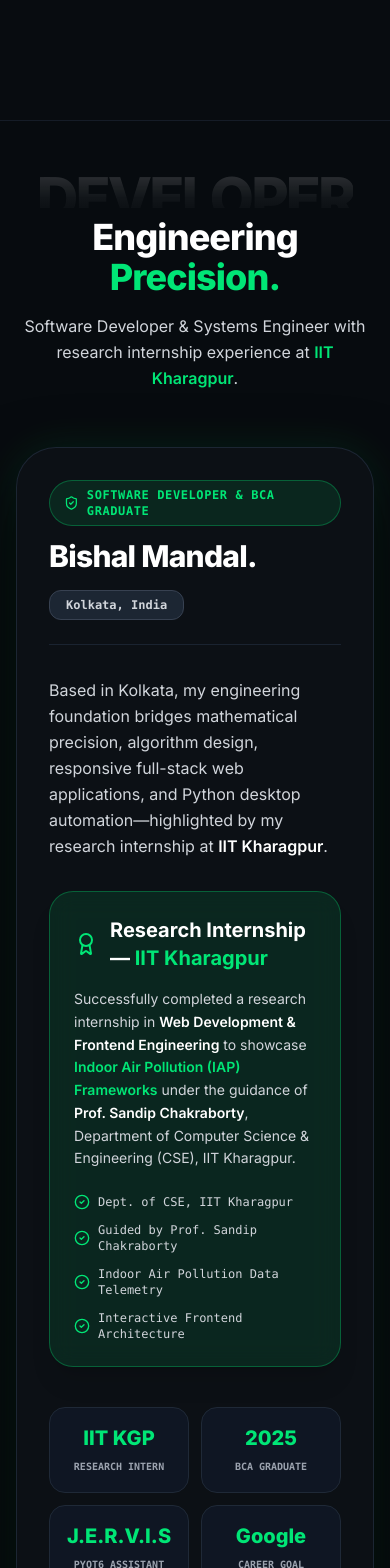
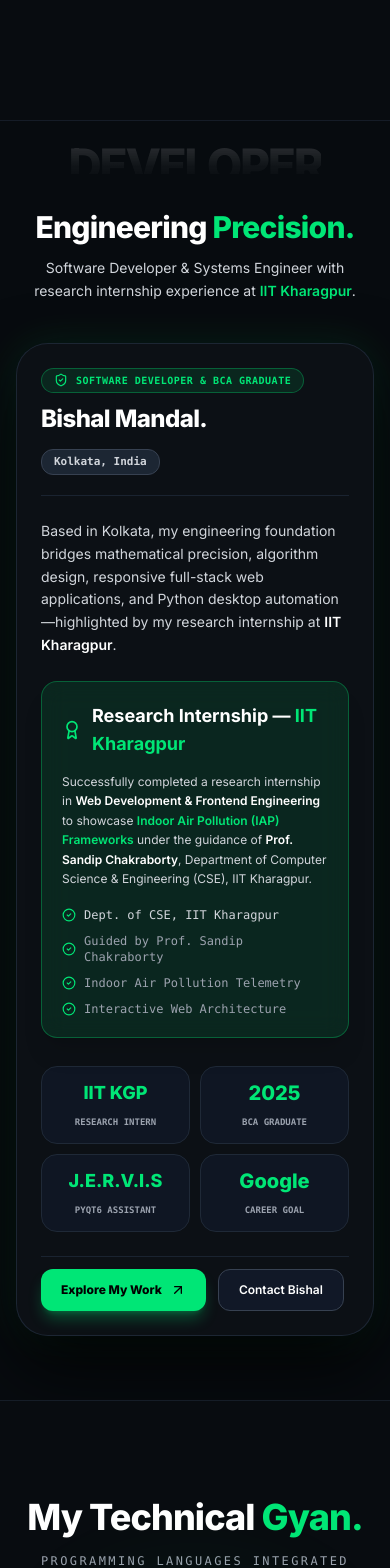
Before and after one commit to heyiamyourBishalMandal/Bishal_Mandal, a React (Vite) app: page / in a window 390 px wide. Shown: the part 4100-5668 px from the top of the page. Built offline with nearby package versions, Linux system fonts and the light colour scheme.

Commit message:
Perfect mobile responsive layout and positioning for DEVELOPER watermark heading

```diff
--- a/src/components/AboutDossier.jsx
+++ b/src/components/AboutDossier.jsx
@@ -11,141 +11,141 @@
     offset: ['start end', 'end start'],
   });
 
-  const titleY = useTransform(scrollYProgress, [0, 1], [-60, 80]);
-  const titleScale = useTransform(scrollYProgress, [0, 0.5, 1], [0.95, 1.05, 1.1]);
-  const titleOpacity = useTransform(scrollYProgress, [0, 0.3, 0.8, 1], [0.3, 0.85, 0.85, 0.2]);
+  const titleY = useTransform(scrollYProgress, [0, 1], [-30, 50]);
+  const titleScale = useTransform(scrollYProgress, [0, 0.5, 1], [0.95, 1.02, 1.08]);
+  const titleOpacity = useTransform(scrollYProgress, [0, 0.3, 0.8, 1], [0.25, 0.75, 0.75, 0.2]);
 
   return (
     <section
       ref={sectionRef}
       id="about"
-      className="py-24 md:py-36 px-4 sm:px-8 relative z-10 border-t border-gray-200 dark:border-gray-800/60 bg-white dark:bg-[#080c10]/95 transition-colors duration-500 overflow-hidden"
+      className="py-16 sm:py-24 md:py-36 px-4 sm:px-8 relative z-10 border-t border-gray-200 dark:border-gray-800/60 bg-white dark:bg-[#080c10]/95 transition-colors duration-500 overflow-hidden"
     >
-      {/* 1. GIANT OMNIBUDS-STYLE PARALLAX WATERMARK HEADING (DEVELOPER) */}
-      <div className="absolute top-8 left-0 right-0 z-0 pointer-events-none select-none flex justify-center overflow-hidden">
+      {/* 1. GIANT OMNIBUDS-STYLE PARALLAX WATERMARK HEADING (DEVELOPER - Mobile Perfected) */}
+      <div className="absolute top-2 sm:top-8 left-0 right-0 z-0 pointer-events-none select-none flex justify-center overflow-hidden px-2">
         <motion.h1
           style={{
             y: titleY,
             scale: titleScale,
             opacity: titleOpacity,
           }}
-          className="text-[14vw] sm:text-[13vw] font-black uppercase text-transparent bg-clip-text bg-gradient-to-b from-gray-900/15 via-gray-700/10 to-transparent dark:from-white/20 dark:via-white/5 dark:to-transparent tracking-tighter leading-none text-center whitespace-nowrap"
+          className="text-[11.5vw] sm:text-[13vw] lg:text-[14vw] font-black uppercase text-transparent bg-clip-text bg-gradient-to-b from-gray-900/15 via-gray-700/10 to-transparent dark:from-white/20 dark:via-white/5 dark:to-transparent tracking-tighter leading-none text-center whitespace-nowrap"
         >
           DEVELOPER
         </motion.h1>
       </div>
 
-      <div className="container mx-auto max-w-5xl relative z-10">
-        {/* Section Header (Developer Dossier Badge Removed) */}
+      <div className="container mx-auto max-w-5xl relative z-10 pt-6 sm:pt-10">
+        {/* Section Header */}
         <motion.div
           initial={{ opacity: 0, y: 40 }}
           whileInView={{ opacity: 1, y: 0 }}
-          viewport={{ once: true, margin: '-60px' }}
+          viewport={{ once: true, margin: '-40px' }}
           transition={{ duration: 0.7, ease: 'easeOut' }}
-          className="text-center max-w-3xl mx-auto mb-14 sm:mb-20"
+          className="text-center max-w-3xl mx-auto mb-10 sm:mb-16 lg:mb-20"
         >
-          <h2 className="text-4xl sm:text-6xl lg:text-7xl font-black text-gray-900 dark:text-white tracking-tight mb-4">
+          <h2 className="text-3xl sm:text-6xl lg:text-7xl font-black text-gray-900 dark:text-white tracking-tight mb-3 sm:mb-4">
             Engineering <span className="text-cybergreen">Precision.</span>
           </h2>
-          <p className="text-gray-600 dark:text-gray-300 font-light text-base sm:text-xl lg:text-2xl leading-relaxed">
+          <p className="text-gray-600 dark:text-gray-300 font-light text-sm sm:text-xl lg:text-2xl leading-relaxed">
             Software Developer & Systems Engineer with research internship experience at <strong className="text-cybergreen font-semibold">IIT Kharagpur</strong>.
           </p>
         </motion.div>
 
-        {/* 2. MAIN EXECUTIVE SHOWCASE STAGE CARD (Without Image) */}
+        {/* 2. MAIN EXECUTIVE SHOWCASE STAGE CARD */}
         <motion.div
-          initial={{ opacity: 0, y: 60 }}
+          initial={{ opacity: 0, y: 50 }}
           whileInView={{ opacity: 1, y: 0 }}
-          viewport={{ once: true, margin: '-60px' }}
+          viewport={{ once: true, margin: '-40px' }}
           transition={{ duration: 0.8, ease: [0.16, 1, 0.3, 1] }}
-          className="relative bg-gray-50/90 dark:bg-[#0d1117]/95 backdrop-blur-2xl border border-gray-200 dark:border-gray-800/90 rounded-[2.5rem] sm:rounded-[3rem] p-8 sm:p-12 lg:p-14 shadow-[0_30px_70px_rgba(0,0,0,0.8),0_0_40px_rgba(0,230,118,0.12)] overflow-hidden transition-all duration-500 hover:border-cybergreen/40 space-y-8"
+          className="relative bg-gray-50/90 dark:bg-[#0d1117]/95 backdrop-blur-2xl border border-gray-200 dark:border-gray-800/90 rounded-[2rem] sm:rounded-[2.5rem] lg:rounded-[3rem] p-6 sm:p-10 lg:p-14 shadow-[0_30px_70px_rgba(0,0,0,0.8),0_0_40px_rgba(0,230,118,0.12)] overflow-hidden transition-all duration-500 hover:border-cybergreen/40 space-y-6 sm:space-y-8"
         >
           {/* Header Title & Badge */}
-          <div className="flex flex-col sm:flex-row sm:items-center justify-between gap-4 border-b border-gray-200 dark:border-gray-800/80 pb-6">
+          <div className="flex flex-col sm:flex-row sm:items-center justify-between gap-3 sm:gap-4 border-b border-gray-200 dark:border-gray-800/80 pb-5 sm:pb-6">
             <div>
-              <div className="inline-flex items-center gap-2 text-xs font-mono font-bold text-cybergreen uppercase tracking-wider bg-cybergreen/10 px-3.5 py-1.5 rounded-full border border-cybergreen/30 mb-3">
-                <ShieldCheck className="w-4 h-4" />
+              <div className="inline-flex items-center gap-2 text-[10px] sm:text-xs font-mono font-bold text-cybergreen uppercase tracking-wider bg-cybergreen/10 px-3 py-1 sm:px-3.5 sm:py-1.5 rounded-full border border-cybergreen/30 mb-2.5 sm:mb-3">
+                <ShieldCheck className="w-3.5 h-3.5 sm:w-4 sm:h-4" />
                 SOFTWARE DEVELOPER & BCA GRADUATE
               </div>
-              <h3 className="text-3xl sm:text-4xl lg:text-5xl font-black text-gray-900 dark:text-white tracking-tight">
+              <h3 className="text-2xl sm:text-4xl lg:text-5xl font-black text-gray-900 dark:text-white tracking-tight">
                 Bishal Mandal.
               </h3>
             </div>
             <div className="text-left sm:text-right">
-              <span className="inline-block px-4 py-1.5 rounded-xl bg-gray-100 dark:bg-gray-800/90 text-gray-700 dark:text-gray-300 font-mono text-xs font-bold border border-gray-200 dark:border-gray-700">
+              <span className="inline-block px-3 py-1 sm:px-4 sm:py-1.5 rounded-xl bg-gray-100 dark:bg-gray-800/90 text-gray-700 dark:text-gray-300 font-mono text-[11px] sm:text-xs font-bold border border-gray-200 dark:border-gray-700">
                 Kolkata, India
               </span>
             </div>
           </div>
 
           {/* Narrative Summary */}
-          <p className="text-gray-600 dark:text-gray-300 text-base sm:text-lg lg:text-xl leading-relaxed font-normal">
+          <p className="text-gray-600 dark:text-gray-300 text-sm sm:text-lg lg:text-xl leading-relaxed font-normal">
             Based in Kolkata, my engineering foundation bridges mathematical precision, algorithm design, responsive full-stack web applications, and Python desktop automation—highlighted by my research internship at <strong className="text-gray-900 dark:text-white font-semibold">IIT Kharagpur</strong>.
           </p>
 
           {/* Featured IIT Kharagpur Research Card */}
-          <div className="bg-cybergreen/10 border border-cybergreen/30 p-6 sm:p-8 rounded-3xl relative overflow-hidden backdrop-blur-md shadow-xl space-y-4">
-            <div className="flex items-center gap-3">
-              <Award className="w-6 h-6 text-cybergreen shrink-0" />
-              <h4 className="text-xl sm:text-2xl font-bold text-gray-900 dark:text-white">
+          <div className="bg-cybergreen/10 border border-cybergreen/30 p-5 sm:p-8 rounded-2xl sm:rounded-3xl relative overflow-hidden backdrop-blur-md shadow-xl space-y-3.5 sm:space-y-4">
+            <div className="flex items-center gap-2.5 sm:gap-3">
+              <Award className="w-5 h-5 sm:w-6 sm:h-6 text-cybergreen shrink-0" />
+              <h4 className="text-lg sm:text-2xl font-bold text-gray-900 dark:text-white">
                 Research Internship — <span className="text-cybergreen">IIT Kharagpur</span>
               </h4>
             </div>
-            <p className="text-sm sm:text-base text-gray-600 dark:text-gray-300 leading-relaxed font-normal">
+            <p className="text-xs sm:text-base text-gray-600 dark:text-gray-300 leading-relaxed font-normal">
               Successfully completed a research internship in <strong className="text-gray-900 dark:text-white font-semibold">Web Development & Frontend Engineering</strong> to showcase <strong className="text-cybergreen font-semibold">Indoor Air Pollution (IAP) Frameworks</strong> under the guidance of <strong className="text-gray-900 dark:text-white font-semibold">Prof. Sandip Chakraborty</strong>, Department of Computer Science & Engineering (CSE), IIT Kharagpur.
             </p>
-            <div className="grid grid-cols-1 sm:grid-cols-2 gap-3 pt-2">
+            <div className="grid grid-cols-1 sm:grid-cols-2 gap-2.5 sm:gap-3 pt-1 sm:pt-2">
               <div className="flex items-center gap-2 text-xs sm:text-sm text-gray-600 dark:text-gray-300 font-mono">
-                <CheckCircle2 className="w-4 h-4 text-cybergreen shrink-0" />
+                <CheckCircle2 className="w-3.5 h-3.5 sm:w-4 sm:h-4 text-cybergreen shrink-0" />
                 <span>Dept. of CSE, IIT Kharagpur</span>
               </div>
-              <div className="flex items-center gap-2 text-xs sm:text-sm text-gray-600 dark:text-gray-300 font-mono">
-                <CheckCircle2 className="w-4 h-4 text-cybergreen shrink-0" />
+              <div className="flex items-center gap-2 text-xs sm:text-sm text-gray-600 dark:text-gray-400 font-mono">
+                <CheckCircle2 className="w-3.5 h-3.5 sm:w-4 sm:h-4 text-cybergreen shrink-0" />
                 <span>Guided by Prof. Sandip Chakraborty</span>
               </div>
-              <div className="flex items-center gap-2 text-xs sm:text-sm text-gray-600 dark:text-gray-300 font-mono">
-                <CheckCircle2 className="w-4 h-4 text-cybergreen shrink-0" />
-                <span>Indoor Air Pollution Data Telemetry</span>
+              <div className="flex items-center gap-2 text-xs sm:text-sm text-gray-600 dark:text-gray-400 font-mono">
+                <CheckCircle2 className="w-3.5 h-3.5 sm:w-4 sm:h-4 text-cybergreen shrink-0" />
+                <span>Indoor Air Pollution Telemetry</span>
               </div>
-              <div className="flex items-center gap-2 text-xs sm:text-sm text-gray-600 dark:text-gray-300 font-mono">
-                <CheckCircle2 className="w-4 h-4 text-cybergreen shrink-0" />
-                <span>Interactive Frontend Architecture</span>
+              <div className="flex items-center gap-2 text-xs sm:text-sm text-gray-600 dark:text-gray-400 font-mono">
+                <CheckCircle2 className="w-3.5 h-3.5 sm:w-4 sm:h-4 text-cybergreen shrink-0" />
+                <span>Interactive Web Architecture</span>
               </div>
             </div>
           </div>
 
           {/* Stat Grid */}
-          <div className="grid grid-cols-2 sm:grid-cols-4 gap-3 sm:gap-4 pt-2">
-            <div className="bg-white/80 dark:bg-gray-900/80 border border-gray-200 dark:border-gray-800 p-4 rounded-2xl text-center hover:border-cybergreen/40 transition-colors">
-              <span className="block text-xl sm:text-2xl font-black text-cybergreen">IIT KGP</span>
-              <span className="text-[10px] sm:text-xs font-mono text-gray-500 dark:text-gray-400 uppercase font-semibold">Research Intern</span>
+          <div className="grid grid-cols-2 sm:grid-cols-4 gap-2.5 sm:gap-4 pt-1 sm:pt-2">
+            <div className="bg-white/80 dark:bg-gray-900/80 border border-gray-200 dark:border-gray-800 p-3 sm:p-4 rounded-2xl text-center hover:border-cybergreen/40 transition-colors">
+              <span className="block text-lg sm:text-2xl font-black text-cybergreen">IIT KGP</span>
+              <span className="text-[9px] sm:text-xs font-mono text-gray-500 dark:text-gray-400 uppercase font-semibold">Research Intern</span>
             </div>
-            <div className="bg-white/80 dark:bg-gray-900/80 border border-gray-200 dark:border-gray-800 p-4 rounded-2xl text-center hover:border-cybergreen/40 transition-colors">
+            <div className="bg-white/80 dark:bg-gray-900/80 border border-gray-200 dark:border-gray-800 p-3 sm:p-4 rounded-2xl text-center hover:border-cybergreen/40 transition-colors">
               <span className="block text-xl sm:text-2xl font-black text-cybergreen">2025</span>
-              <span className="text-[10px] sm:text-xs font-mono text-gray-500 dark:text-gray-400 uppercase font-semibold">BCA Graduate</span>
+              <span className="text-[9px] sm:text-xs font-mono text-gray-500 dark:text-gray-400 uppercase font-semibold">BCA Graduate</span>
             </div>
-            <div className="bg-white/80 dark:bg-gray-900/80 border border-gray-200 dark:border-gray-800 p-4 rounded-2xl text-center hover:border-cybergreen/40 transition-colors">
-              <span className="block text-xl sm:text-2xl font-black text-cybergreen">J.E.R.V.I.S</span>
-              <span className="text-[10px] sm:text-xs font-mono text-gray-500 dark:text-gray-400 uppercase font-semibold">PyQt6 Assistant</span>
+            <div className="bg-white/80 dark:bg-gray-900/80 border border-gray-200 dark:border-gray-800 p-3 sm:p-4 rounded-2xl text-center hover:border-cybergreen/40 transition-colors">
+              <span className="block text-lg sm:text-2xl font-black text-cybergreen">J.E.R.V.I.S</span>
+              <span className="text-[9px] sm:text-xs font-mono text-gray-500 dark:text-gray-400 uppercase font-semibold">PyQt6 Assistant</span>
             </div>
-            <div className="bg-white/80 dark:bg-gray-900/80 border border-gray-200 dark:border-gray-800 p-4 rounded-2xl text-center hover:border-cybergreen/40 transition-colors">
+            <div className="bg-white/80 dark:bg-gray-900/80 border border-gray-200 dark:border-gray-800 p-3 sm:p-4 rounded-2xl text-center hover:border-cybergreen/40 transition-colors">
               <span className="block text-xl sm:text-2xl font-black text-cybergreen">Google</span>
-              <span className="text-[10px] sm:text-xs font-mono text-gray-500 dark:text-gray-400 uppercase font-semibold">Career Goal</span>
+              <span className="text-[9px] sm:text-xs font-mono text-gray-500 dark:text-gray-400 uppercase font-semibold">Career Goal</span>
             </div>
           </div>
 
           {/* Action Buttons */}
-          <div className="flex flex-wrap gap-4 pt-4 border-t border-gray-200 dark:border-gray-800/80">
+          <div className="flex flex-wrap gap-3 sm:gap-4 pt-3 sm:pt-4 border-t border-gray-200 dark:border-gray-800/80">
             <button
               onClick={() => scrollToSection && scrollToSection('projects')}
-              className="bg-cybergreen hover:bg-emerald-400 text-black font-extrabold py-3.5 px-7 rounded-xl shadow-lg shadow-cybergreen/30 transition duration-300 hover:scale-105 text-xs sm:text-sm flex items-center gap-2 cursor-pointer"
+              className="bg-cybergreen hover:bg-emerald-400 text-black font-extrabold py-3 px-5 sm:py-3.5 sm:px-7 rounded-xl shadow-lg shadow-cybergreen/30 transition duration-300 hover:scale-105 text-xs sm:text-sm flex items-center gap-2 cursor-pointer"
             >
               <span>Explore My Work</span>
               <ArrowUpRight className="w-4 h-4" />
             </button>
             <button
               onClick={() => scrollToSection && scrollToSection('contact')}
-              className="bg-gray-900 border border-gray-700 text-white font-semibold py-3.5 px-7 rounded-xl hover:bg-gray-800 transition duration-300 text-xs sm:text-sm cursor-pointer"
+              className="bg-gray-900 border border-gray-700 text-white font-semibold py-3 px-5 sm:py-3.5 sm:px-7 rounded-xl hover:bg-gray-800 transition duration-300 text-xs sm:text-sm cursor-pointer"
             >
               Contact Bishal
             </button>
```
Also changed, not shown: index_standalone.html (+34 -34 lines).
